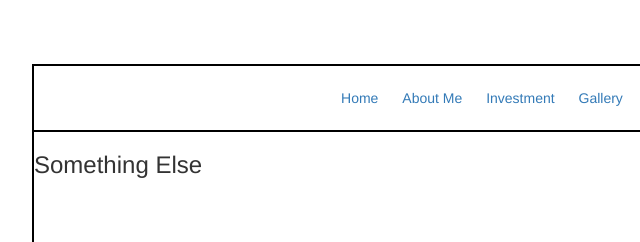
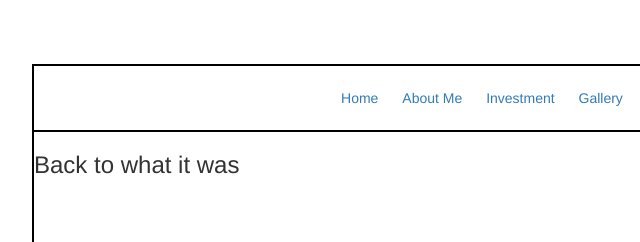
Before and after one commit to amjorgen/KJ_Photography, a website: page public/views/index.html in a window 1280 px wide. Shown: the top 242 px of the page, 96-736 px from the left. Drawn offline with nearby package versions, Linux system fonts and the light colour scheme.

Commit message:
Testing new branch

```diff
--- a/public/views/index.html
+++ b/public/views/index.html
@@ -27,7 +27,7 @@
         <li><a href="#">Contact</a></li>
         <li><a href="#">Blog</a></li>
       </ul>
-      <h3>Something Else</h3>
+      <h3>Back to what it was</h3>
     </div>
 
     <script src="https://ajax.googleapis.com/ajax/libs/jquery/1.11.2/jquery.min.js"></script>
```
